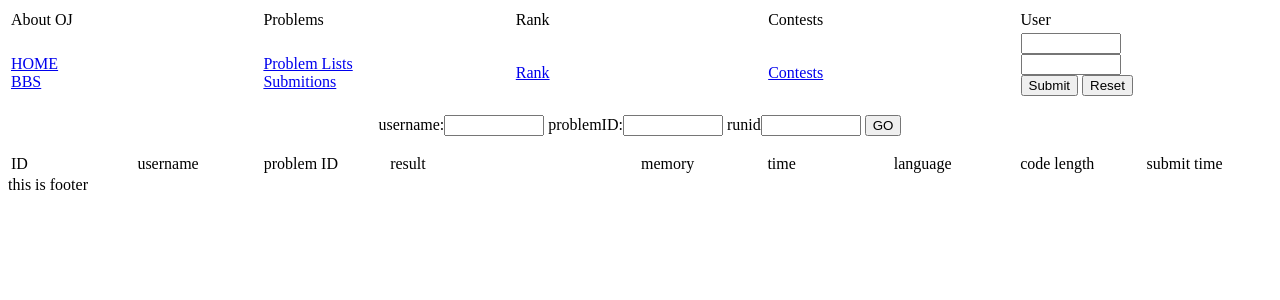
After one commit to yangzhe1991/neuoj, a Django app: template template/constatus.html in a window 1280 px wide. The commit adds this page. Shown: the top 300 px of the page. Run offline with Django 3.2, Linux system fonts and the light colour scheme; the template is opened without the code that fills it, so the values that code supplies are empty.

Commit message:
contest submition done!

```diff
--- a/template/conhome.html
+++ b/template/conhome.html
@@ -15,7 +15,7 @@
 		<tr>
 		<td>{{problem.solved}}</td>
 		<td>{{problem.num}}</td>
-		<td><a href={{problem.id}}>{{problem.title}}</a></td>
+		<td><a href={{problem.num}}>{{problem.title}}</a></td>
 		<td>{{problem.AC}}/{{problem.submit}}</td>
 		</tr>
 		{% endfor %}
--- /dev/null
+++ b/template/constatus.html
@@ -0,0 +1,54 @@
+{% extends "ojbase.html" %}
+{% block title %}NEU django OJ{% endblock %}
+{% block middle %}
+<form method=get align=center >
+	username:<input type=text name=user style="width:100" >
+	problemID:<input type=text name=problem style="width:100" >
+	runid<input type=text name=runid style="width:100" >
+	<input type=submit value=GO>
+</form>
+<table width=100%>
+	<tr>
+		<td width=10% >
+			ID
+		</td>
+		<td width=10% >
+			username
+		</td>
+		<td width=10% >
+			problem ID
+		</td>
+		<td width=20% >
+			result
+		</td>
+		<td width=10% >
+			memory
+		</td>
+		<td width=10% >
+			time
+		</td>
+		<td width=10% >
+			language
+		</td>
+		<td width=10% >
+			code length
+		</td>
+		<td width=10% >
+			submit time
+		</td>
+	</tr>
+		{% for s in status %}
+		<tr>
+			<td>{{s.id}}</td>
+			<td>{{s.user.username}}</td>
+			<td>{{s.problem.id}}</td>
+			<td>{{s.result}}</td>
+			<td>{{s.memory}}</td>
+			<td>{{s.time}}</td>
+			<td>{{s.time}}</td>
+			<td>{{s.time}}</td>
+			<td>{{s.create|date:"Y-m-d H:i:s"}}</td>
+		</tr>
+{% endfor %}
+</table>
+{% endblock %}
--- a/template/ojproblem.html
+++ b/template/ojproblem.html
@@ -4,6 +4,7 @@
 <center>
 	<h2>{{problem.title}}</h2><br>
 	time:<b>{{problem.timelimit}}second</b> memory:<b>{{problem.memorylimit}}KB</b><br>
+	AC:<b>{{problem.AC}}</b> WA:<b>{{problem.WA}}</b> TLE:<b>{{problem.TLE}}</b> MLE:<b>{{problem.MLE}}</b> CE:<b>{{problem.CE}}</b> RE:<b>{{problem.RE}}</b> PE:<b>{{problem.PE}}</b> Total Submit:<b>{{problem.submit}}</b>
 </center>
 describe:<br>
 {{problem.text}}
```
Also changed, not shown: template/conproblem.html (+11 -12 lines), template/consubmit.html (added, +15 -0 lines).
